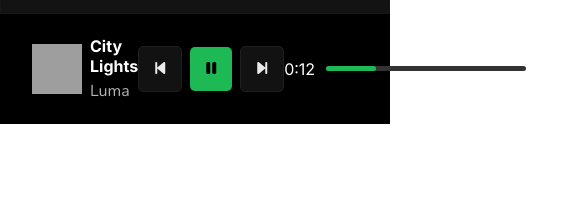
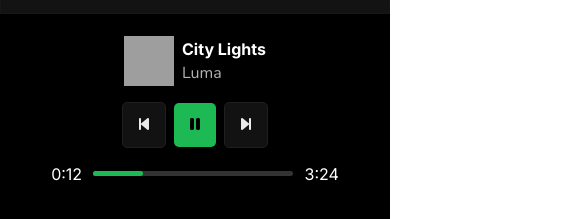
Before and after one commit to MuhammedZeki/Spotiflow, a website built with Vite: page index.html in a window 390 px wide. Shown: the part 1926-2145 px from the top of the page, 572 px wide, since content can reach past the window. Before the commit the page ends 2050 px from the top, so only its background shows below. Built offline with nearby package versions, Linux system fonts and the light colour scheme; grey boxes are pictures that could not be loaded.

Commit message:
Mobil kısmı-Footer responsive yapıldı

```diff
--- a/index.css
+++ b/index.css
@@ -260,6 +260,7 @@ footer{
     display: flex;
     align-items: center;
     justify-content: space-between;
+    flex-wrap: wrap;
 }
 .footer-music-name {
     display: flex;
@@ -337,7 +338,13 @@ footer{
     .header-app{display: none;}
     .main-sidebar{display: none;}
     .main-content{width: 100%;}
-
+    .footer-music-name,
+    .footer-button,
+    .footer-time{
+        width: 100%;
+        justify-content: center;
+        margin-bottom:1rem ;
+    }
 }
 /*
 Arka plan rengi : #1a1b1c
```
